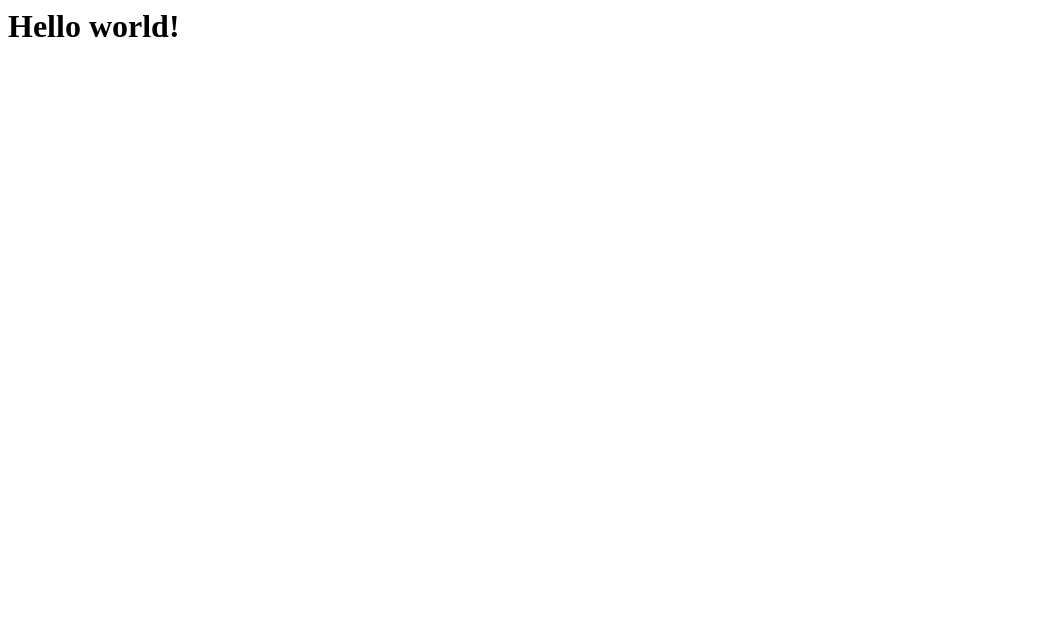
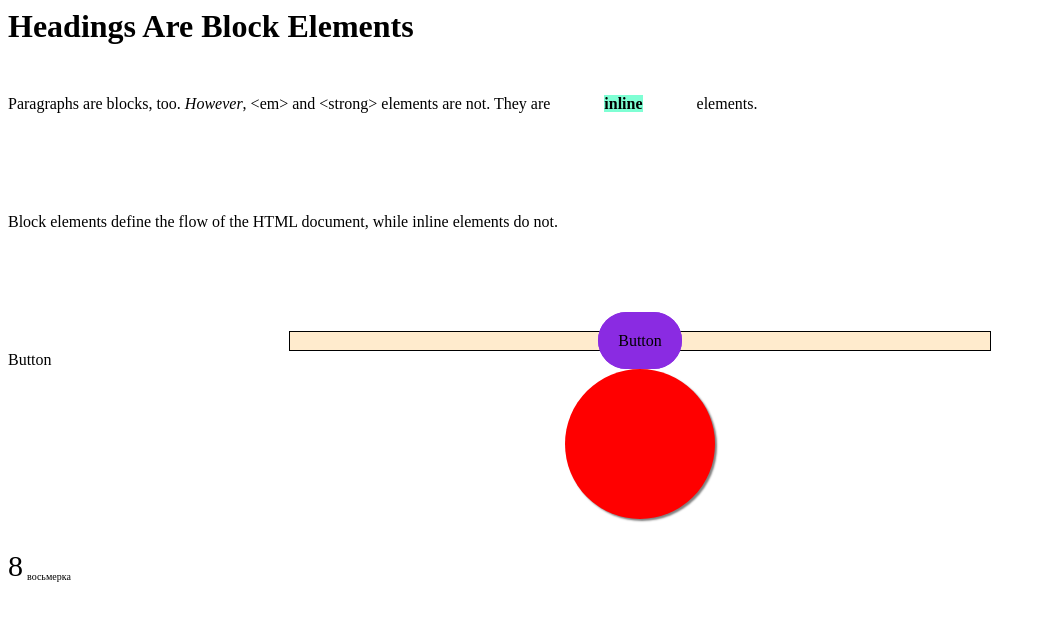
Before and after one commit to slepuhinv/html-css, a plain HTML site: page html-1/index.html in a window 1280 px wide. Shown: the whole page, without its empty margins (0-1046 px from the left). Drawn offline with Linux system fonts and the light colour scheme.

Commit message:
float button

```diff
--- a/html-1/index.html
+++ b/html-1/index.html
@@ -1,3 +1,30 @@
+<head>
+    <link rel="stylesheet" href="style.css">
+</head>
 <html>
-    <h1>Hello world!</h1>
+    <body>
+            <h1>Headings Are Block Elements</h1>
+
+            <p>Paragraphs are blocks, too. <em>However</em>, &lt;em&gt; and &lt;strong&gt;
+               elements are not. They are <strong>inline</strong> elements.</p>
+
+            <p>Block elements define the flow of the HTML document, while inline elements
+               do not.</p>
+
+            <div class="button">
+                <span class="caption">
+                    Button
+                </span>
+            </div>
+            <span class="caption">
+                    Button
+            </span>
+            <div class="float-button">
+                <span></span>
+            </div>
+            <div style="margin-top: 30px;">
+                <span class="big">8</span>
+                <span class="small">восьмерка</span>
+            </div>
+    </body>
 </html>
--- /dev/null
+++ b/html-1/style.css
@@ -0,0 +1,82 @@
+/*
+* {
+    border: 1px solid red;
+}
+*/
+
+/*
+h1 {
+    color: aqua;
+    text-shadow: 1px;
+    font-size: large;
+    background-color: black;
+}
+*/
+
+p {
+    margin-top: 50px;
+    margin-bottom: 100px;
+}
+
+strong {
+    margin: 50px;
+    background-color: aquamarine;
+}
+
+.button {
+    border: 1px solid black;
+    /* padding: 10px; */
+    width: 700px;
+    text-align: center;
+    background-color: blanchedalmond;
+    margin: auto;
+}
+
+
+.button .caption {
+    background-color: blueviolet;
+    border: 20px solid blueviolet;
+    border-radius: 30px;
+}
+
+.button .caption:hover {
+    background-color: brown;
+    border-color: brown;
+}
+
+.float-button {
+    margin: auto;
+    border-radius: 150px;
+    width: 150px;
+    height: 150px;
+    background-color: red;
+    text-align: center;
+    color: white;
+    font-weight: 800;
+    font-size: 30px;
+    box-shadow: 2px 2px 2px grey;
+    transition: 0.2s ease-in-out;
+}
+
+.float-button:hover {
+    box-shadow: 15px 15px 15px grey;
+    transform: translate(-5px, -5px);
+}
+
+.float-button span {
+    padding: 10px;
+}
+
+* {
+    /* border: 1px solid red; */
+}
+.big {
+    vertical-align: center;
+    font-size: 30px;
+}
+
+.small {
+    vertical-align: text-top;
+    font-size: 10px;
+    line-height: 30px;
+}
```
